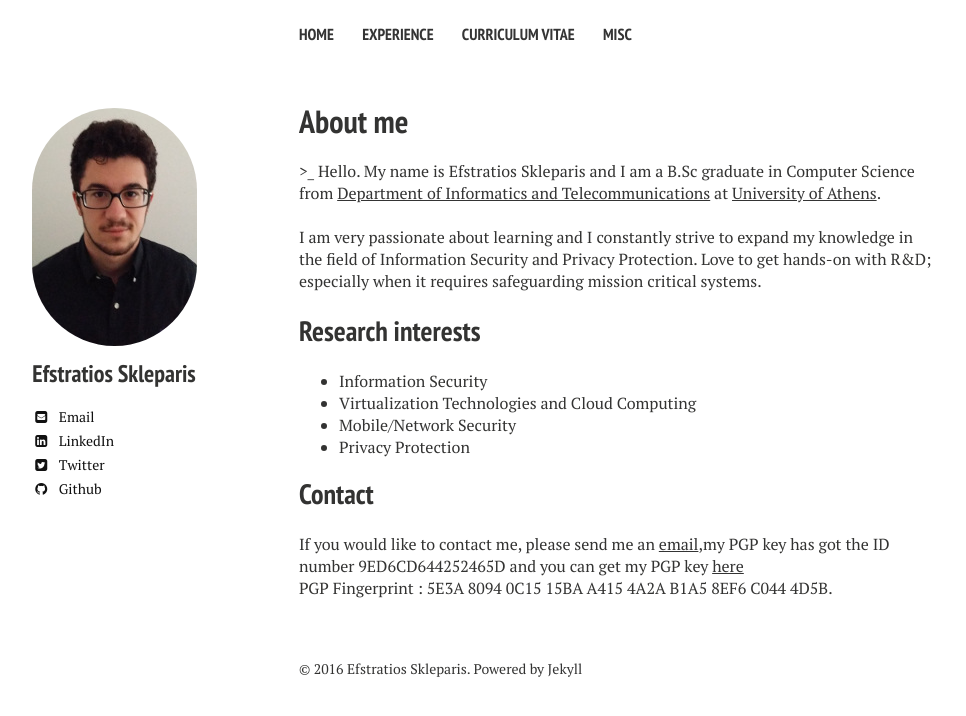
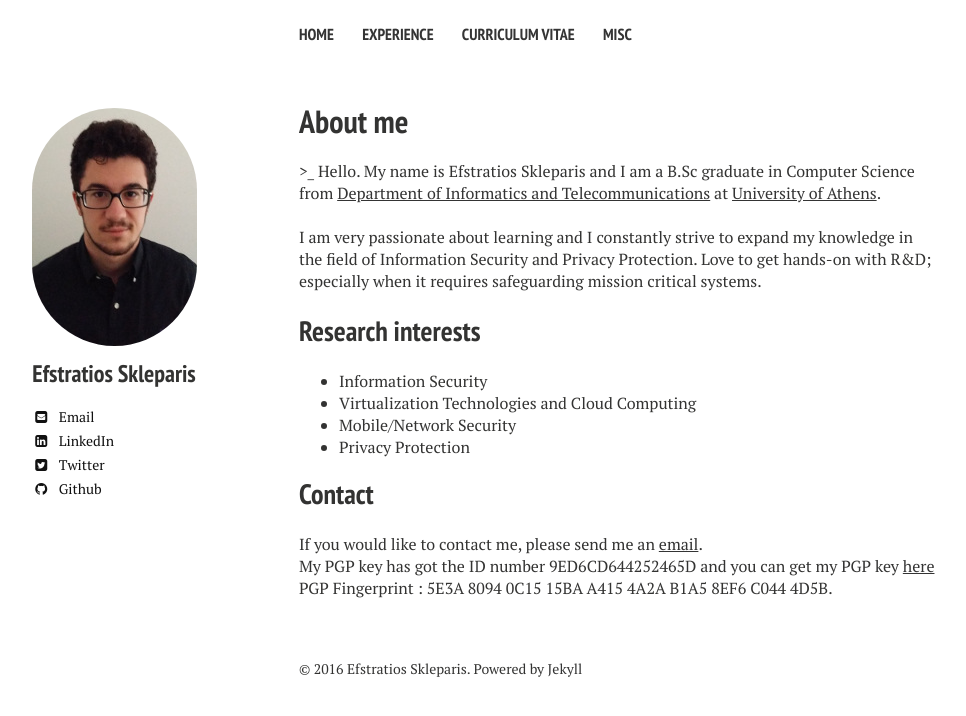
Before and after one commit to efstratios/efstratios.github.io, a Jekyll site: the page built from index.md, in a window 1280 px wide. Shown: the top 716 px of the page, without its empty margins (21-987 px from the left). Built offline with Jekyll 4.4.1, drawn with Linux system fonts in a browser that asks for light colours; nearby versions of some CDN libraries.

Commit message:
Updated format of PGP key info

```diff
--- a/index.md
+++ b/index.md
@@ -17,5 +17,6 @@
 
 ## Contact
 
-If you would like to contact me, please send me an [email](mailto:eskleparis@gmail.com),my PGP key has got the ID number 9ED6CD644252465D and you can get my PGP key [here](/misc/pkey.txt){:target="_blank"}
+If you would like to contact me, please send me an [email](mailto:eskleparis@gmail.com).
+<br/>My PGP key has got the ID number 9ED6CD644252465D and you can get my PGP key [here](/misc/pkey.txt){:target="_blank"}
 <br/>PGP Fingerprint : 5E3A 8094 0C15 15BA A415 4A2A B1A5 8EF6 C044 4D5B.
```
